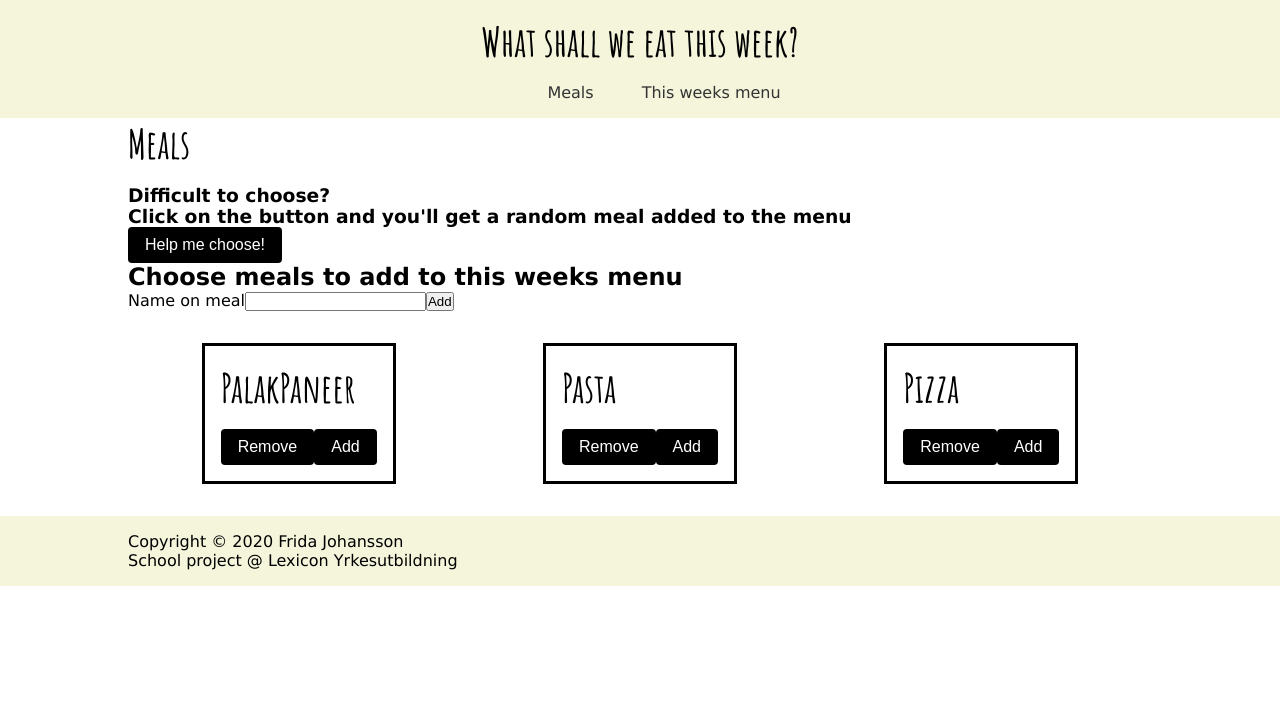
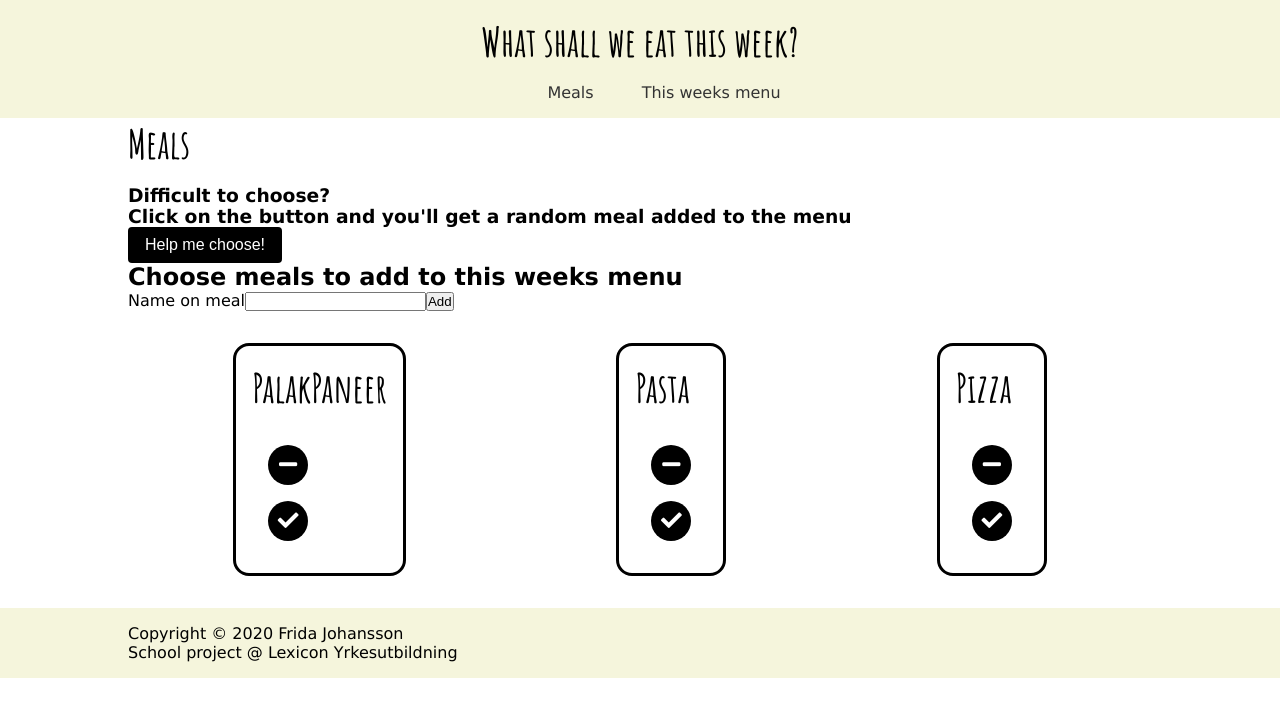
Before and after one commit to johanssonfridamaria/meals-of-the-week-app, a Vue app: page / in a window 1280 px wide. Shown: the top 716 px of the page. Built offline with nearby package versions, Linux system fonts and the light colour scheme.

Commit message:
added symbols to btns and added styling

```diff
--- a/src/components/Meals/MealCard.vue
+++ b/src/components/Meals/MealCard.vue
@@ -1,22 +1,26 @@
 <template>
-    <div class="meal-card d-flex column">
+    <div class="meal-card d-flex column" :class="{dark: darkTheme }">
       <h1>{{ meal.name }}</h1>
       <div>
-      <button class="btn" @click="delMeal(meal)">Remove</button>
-      <button class="btn" @click="addToMenu(meal)">Add</button>
+      <button class="btn round-btn d-flex" @click="delMeal(meal)"><i class="fas fa-minus"></i></button>
+      <button v-if="meal.menu" class="btn round-btn d-flex" @click="addToMenu(meal)"><i class="fas fa-plus"></i></button>
+      <button v-else class="btn round-btn d-flex" @click="addToMenu(meal)"><i class="fas fa-check"></i></button>
       </div>
     </div>
 </template>
 
 <script>
-import { mapActions } from 'vuex';
+import { mapActions, mapGetters } from 'vuex';
 
 export default {
   name: 'MealCard',
   props: ['meal', 'id'],
+  computed: {
+    ...mapGetters(['darkTheme'])
+  },
   methods: {
     ...mapActions(['delMeal', 'addToMenu'])
-  }
+  },
 };
 </script>
 
@@ -26,6 +30,17 @@ export default {
   margin: 2rem auto;
   padding: 1rem;
   border: 0.2rem solid black;
+  border-radius: 1rem;
 }
+.round-btn{
+  width: 2.5rem;
+  height: 2.5rem;
+  font-size: 1.3rem;
+  padding: 0;
+  border-radius: 50%;
+  align-items: center;
+  justify-content: center;
+  margin: 1rem;
+  }
 
 </style>
```
